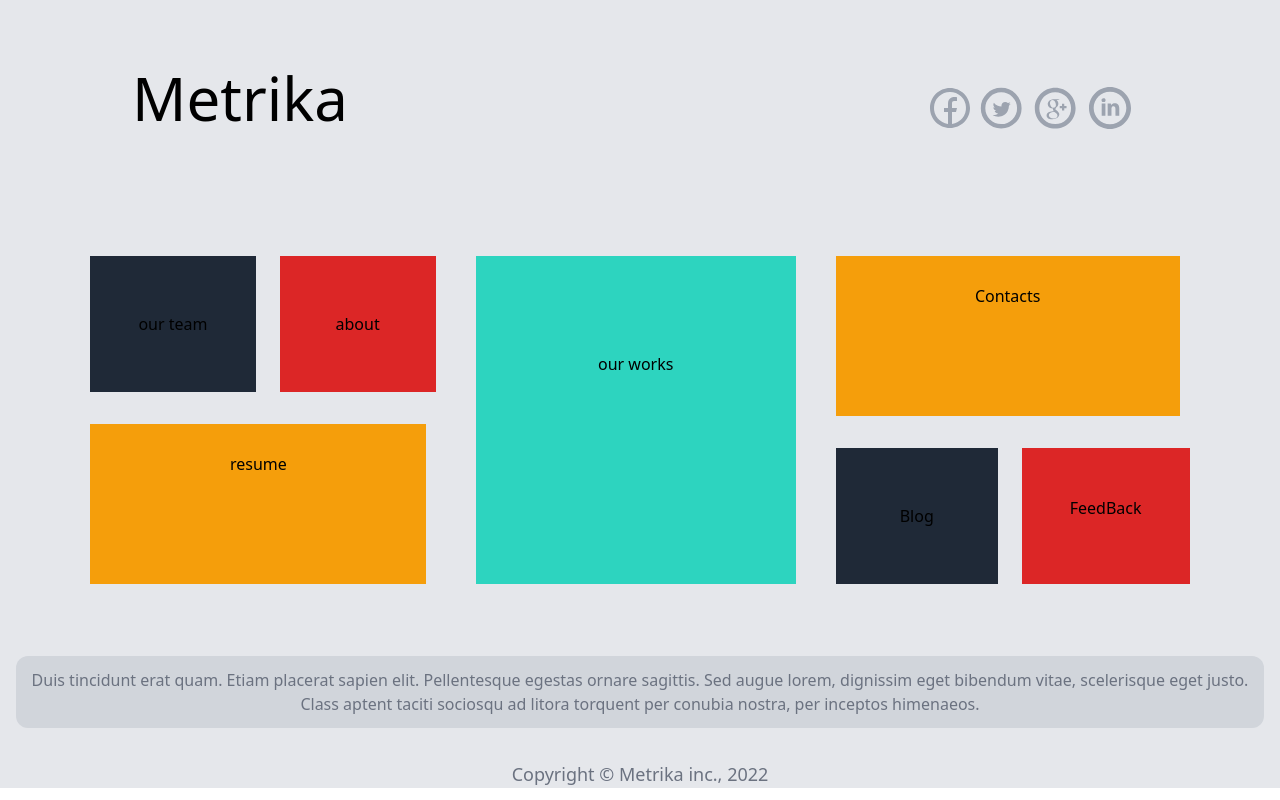
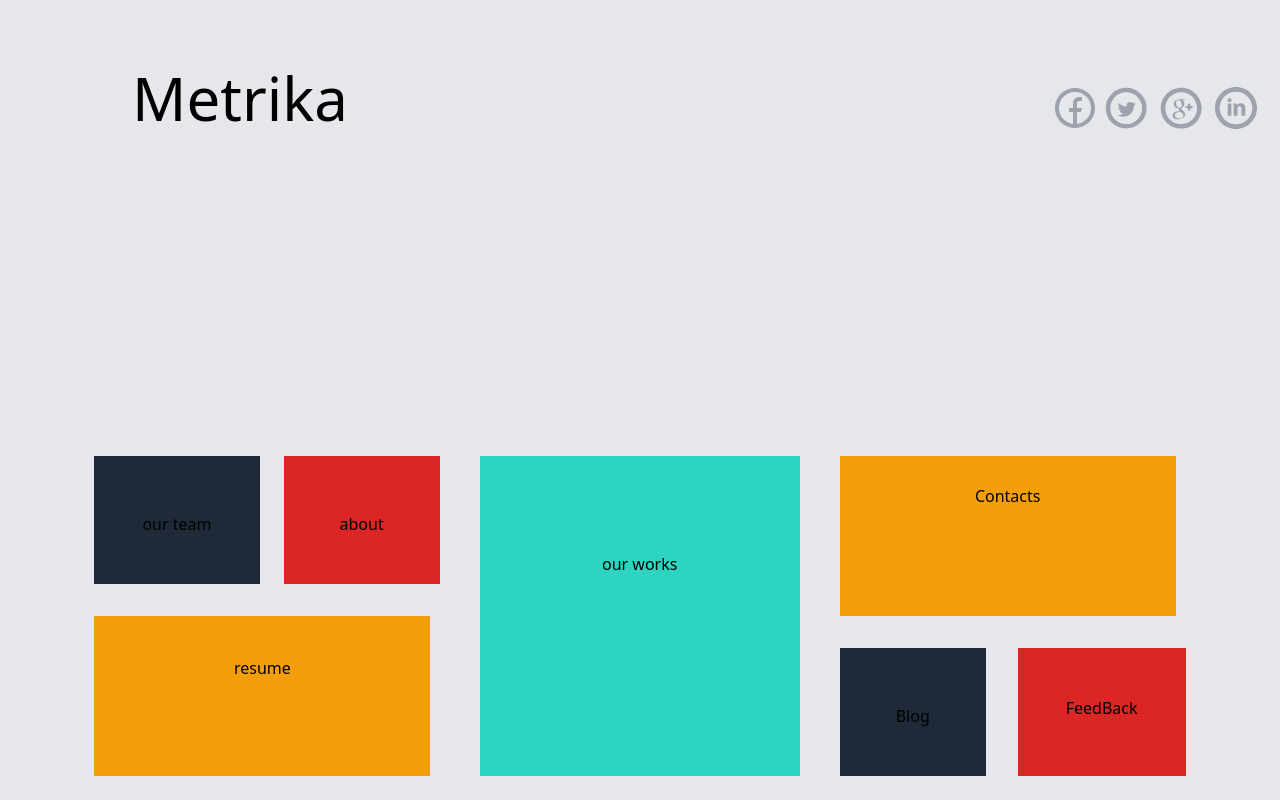
Before and after one commit to MDaud32/metrika-template, a Next.js app: page / in a window 1280 px wide. Shown: the top 800 px of the page. Built offline with nearby package versions, Linux system fonts and the light colour scheme.

Commit message:
adding mobile responsive code

```diff
--- a/components/navbar.js
+++ b/components/navbar.js
@@ -7,7 +7,7 @@ const Navbar = () => {
     <div className="w-full bg-gray-200">
       {/* logo and social links */}
       <div className="flex flex-col lg:justify-evenly justify-center items-center lg:py-16">
-        <div className="text-2xl lg:ml-[50rem] pb-7 lg:m-4 lg:">
+        <div className="text-2xl lg:ml-[50rem] pb-7 lg:m-4 md:self-end">
           <SocialMediaIcons />
         </div>
         <h1 className="text-4xl lg:text-6xl lg:ml-[-50rem] lg:mt-[-7rem] ">
@@ -16,7 +16,7 @@ const Navbar = () => {
       </div>
 
       {/* mobile */}
-      <div className="flex flex-wrap lg:justify-center lg:hidden text-center pt-12 gap-[1px]">
+      <div className="flex flex-wrap lg:justify-center lg:hidden md:hidden text-center pt-12 gap-[1px]">
         <Link href="/about">
           <a className="bg-green-500 py-12 px-6 w-[49.8%] ">About</a>
         </Link>
@@ -43,27 +43,31 @@ const Navbar = () => {
       {/* DeskTop */}
       <div
         className={
-          'p-10 hidden lg:flex justify-center items-center mx-auto lg:mt-6'
+          'p-10 hidden lg:flex md:flex justify-center items-center lg:mx-auto lg:mt-6 md:w-screen md:h-screen'
         }>
         <div className={'flex'}>
           <div className={'flex flex-col justify-center'}>
-            <div className={'flex gap-6'}>
+            <div className={'flex lg:gap-6 md:gap-5'}>
               <p
-                className={'bg-gray-800 p-14 px-12 text-center align-baseline'}>
+                className={
+                  'bg-gray-800 lg:p-14 lg:px-12 md:px-7 md:h-32 text-center align-baseline'
+                }>
                 our team
               </p>
-              <p className={'bg-red-600 p-14'}>about</p>
+              <p className={'bg-red-600 lg:p-14 md:px-9 md:py-9 md:h-32'}>
+                about
+              </p>
             </div>
             <div
               className={
-                'bg-amber-500 w-[21rem] h-[10rem] mt-8 py-7 text-center justify-center'
+                'bg-amber-500 lg:w-[21rem] lg:h-[10rem] md:w-[16rem] md:h-[8rem] md:mt-8 lg:mt-8 lg:py-10 text-center justify-center'
               }>
               resume
             </div>
           </div>
           <div
             className={
-              'ml-10 bg-teal-400 w-80 h-84 flex text-center justify-center py-24'
+              'ml-10 bg-teal-400 lg:w-80 md:w-60 md:h-68 lg:h-84 flex text-center justify-center py-24'
             }>
             our works
           </div>
@@ -71,27 +75,24 @@ const Navbar = () => {
             <div className={'ml-10'}>
               <div
                 className={
-                  'bg-amber-500 w-[21.5rem] h-[10rem] py-7 justify-center text-center'
+                  'bg-amber-500 lg:w-[21rem] md:w-[16rem] md:h-[8rem] lg:h-[10rem] lg:py-7 justify-center text-center'
                 }>
                 Contacts
               </div>
-              <div className={'flex gap-6 mt-8'}>
-                <p className={'bg-gray-800 p-14 px-[4rem]'}>Blog</p>
-                <p className={'bg-red-600 p-12 px-12'}>FeedBack</p>
+              <div className={'flex lg:gap-8 lg:mt-8 md:mt-8 md:gap-5 '}>
+                <p
+                  className={
+                    'bg-gray-800 lg:p-14 lg:px-14 md:px-10 md:h-32 text-center align-baseline'
+                  }>
+                  Blog
+                </p>
+                <p className={'bg-red-600 lg:p-12 md:px-7 md:py-8 md:h-32'}>
+                  FeedBack
+                </p>
               </div>
             </div>
           </div>
         </div>
-      </div>
-
-      {/* paragraph */}
-      <div className="my-8 mx-4 bg-gray-300 p-3 text-center text-gray-500 rounded-xl">
-        <p>
-          Duis tincidunt erat quam. Etiam placerat sapien elit. Pellentesque
-          egestas ornare sagittis. Sed augue lorem, dignissim eget bibendum
-          vitae, scelerisque eget justo. Class aptent taciti sociosqu ad litora
-          torquent per conubia nostra, per inceptos himenaeos.
-        </p>
       </div>
 
       <footer className="text-center text-lg text-gray-500">
```
